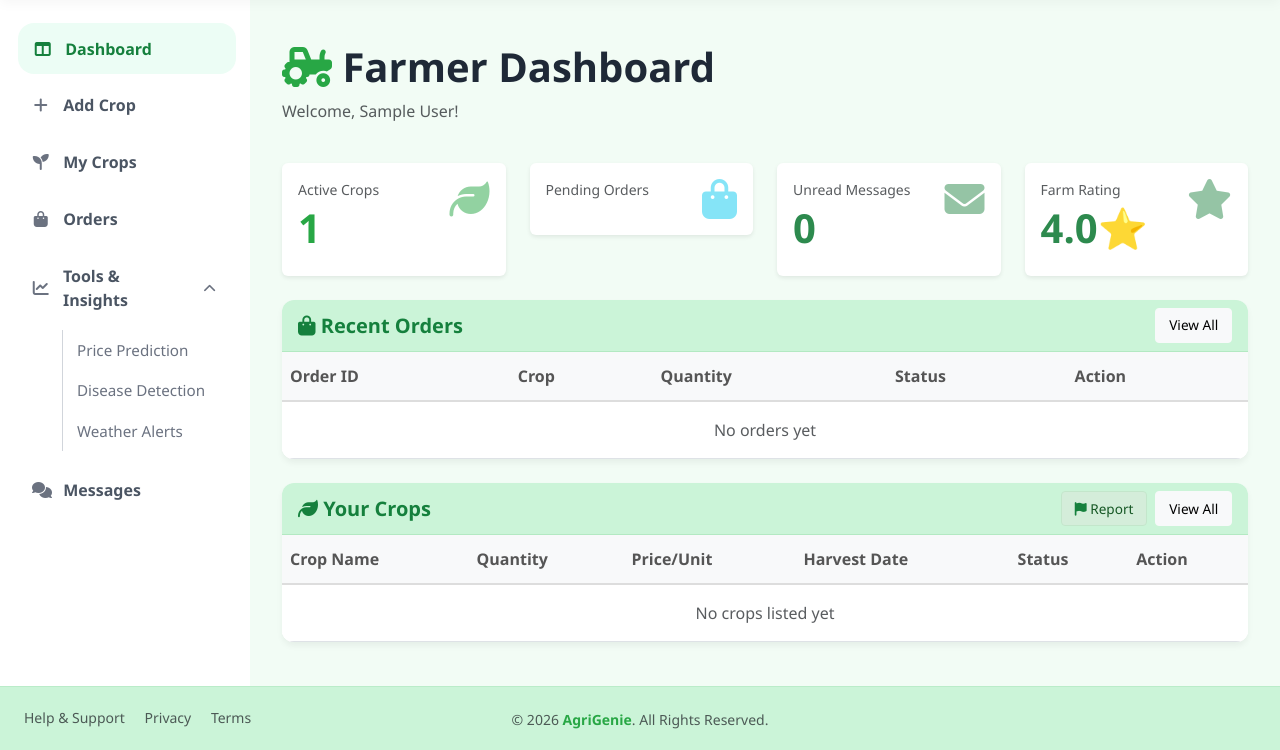
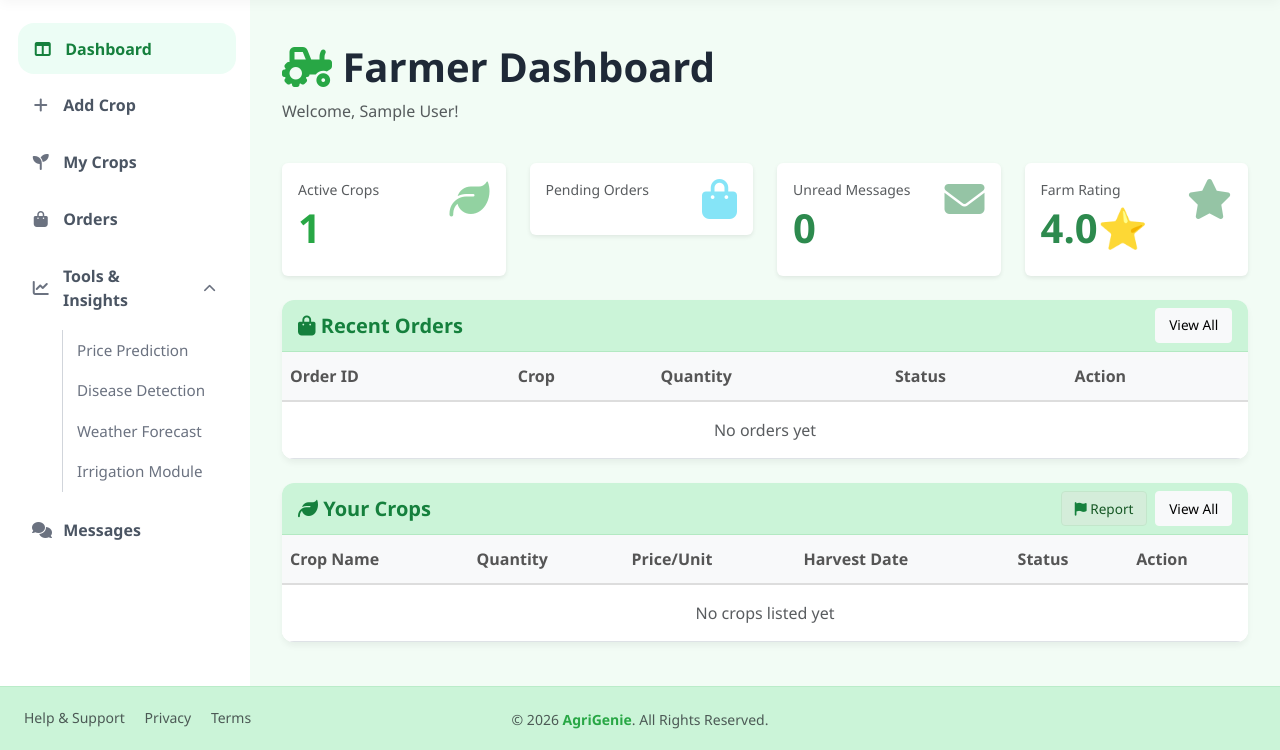
Before and after one commit to TheWorthless11/AgriGenie, a Django app: page /dashboard/ in a window 1280 px wide, after a click on "Tools & Insights". Shown: the part 71-821 px from the top of the page. Run offline with Django 5.2, Linux system fonts and the light colour scheme; a user stored in the database is signed in; tables that the repository leaves empty hold one stand-in row (values such as "Sample post"); grey boxes marked "Sample" are stand-in pictures.

Commit message:
feat(routing): wire irrigation endpoints and dashboard navigation links

```diff
--- a/templates/base.html
+++ b/templates/base.html
@@ -93,14 +93,15 @@
                         <a class="sidebar-link {% if current_url == 'farmer_orders' or current_url == 'order_detail' %}active{% endif %}" href="{% url 'farmer_orders' %}">
                             <i class="fas fa-bag-shopping"></i><span>Orders</span>
                         </a>
-                        <button class="sidebar-link sidebar-link-toggle {% if current_url == 'crop_price_prediction' or current_url == 'disease_detection' or current_url == 'disease_result' or current_url == 'disease_history' or current_url == 'weather_alerts' or current_url == 'farmer_ratings' %}active{% endif %}" type="button" data-bs-toggle="collapse" data-bs-target="#toolsSidebarMenu" aria-expanded="{% if current_url == 'crop_price_prediction' or current_url == 'disease_detection' or current_url == 'disease_result' or current_url == 'disease_history' or current_url == 'weather_alerts' or current_url == 'farmer_ratings' %}true{% else %}false{% endif %}" aria-controls="toolsSidebarMenu">
+                        <button class="sidebar-link sidebar-link-toggle {% if current_url == 'crop_price_prediction' or current_url == 'disease_detection' or current_url == 'disease_result' or current_url == 'disease_history' or current_url == 'weather_alerts' or current_url == 'irrigation_module' or current_url == 'farmer_ratings' %}active{% endif %}" type="button" data-bs-toggle="collapse" data-bs-target="#toolsSidebarMenu" aria-expanded="{% if current_url == 'crop_price_prediction' or current_url == 'disease_detection' or current_url == 'disease_result' or current_url == 'disease_history' or current_url == 'weather_alerts' or current_url == 'irrigation_module' or current_url == 'farmer_ratings' %}true{% else %}false{% endif %}" aria-controls="toolsSidebarMenu">
                             <span class="sidebar-link-main"><i class="fas fa-chart-line"></i><span>Tools &amp; Insights</span></span>
                             <i class="fas fa-chevron-down sidebar-link-caret"></i>
                         </button>
-                        <div class="collapse sidebar-submenu {% if current_url == 'crop_price_prediction' or current_url == 'disease_detection' or current_url == 'disease_result' or current_url == 'disease_history' or current_url == 'weather_alerts' or current_url == 'farmer_ratings' %}show{% endif %}" id="toolsSidebarMenu">
+                        <div class="collapse sidebar-submenu {% if current_url == 'crop_price_prediction' or current_url == 'disease_detection' or current_url == 'disease_result' or current_url == 'disease_history' or current_url == 'weather_alerts' or current_url == 'irrigation_module' or current_url == 'farmer_ratings' %}show{% endif %}" id="toolsSidebarMenu">
                             <a class="sidebar-sublink {% if current_url == 'crop_price_prediction' %}active{% endif %}" href="{% url 'crop_price_prediction' %}">Price Prediction</a>
                             <a class="sidebar-sublink {% if current_url == 'disease_detection' or current_url == 'disease_result' or current_url == 'disease_history' %}active{% endif %}" href="{% url 'disease_detection' %}">Disease Detection</a>
-                            <a class="sidebar-sublink {% if current_url == 'weather_alerts' %}active{% endif %}" href="{% url 'weather_alerts' %}">Weather Alerts</a>
+                            <a class="sidebar-sublink {% if current_url == 'weather_alerts' %}active{% endif %}" href="{% url 'weather_alerts' %}">Weather Forecast</a>
+                            <a class="sidebar-sublink {% if current_url == 'irrigation_module' %}active{% endif %}" href="{% url 'irrigation_module' %}">Irrigation Module</a>
                         </div>
                         <a class="sidebar-link {% if current_url == 'chat_list' or current_url == 'messages' or current_url == 'send_message' %}active{% endif %}" href="{% url 'chat_list' %}" id="messages-nav-link">
                             <i class="fas fa-comments"></i><span>Messages</span>
@@ -132,6 +133,9 @@
                         </a>
                         <a class="sidebar-link {% if current_url == 'master_crops_list' or current_url == 'add_master_crop' or current_url == 'edit_master_crop' or current_url == 'delete_master_crop' %}active{% endif %}" href="{% url 'master_crops_list' %}">
                             <i class="fas fa-wheat-awn"></i><span>Master Crops</span>
+                        </a>
+                        <a class="sidebar-link {% if current_url == 'irrigation_crops_admin' or current_url == 'add_irrigation_crop_admin' or current_url == 'edit_irrigation_crop_admin' or current_url == 'delete_irrigation_crop_admin' %}active{% endif %}" href="{% url 'irrigation_crops_admin' %}">
+                            <i class="fas fa-droplet"></i><span>Irrigation</span>
                         </a>
                         <a class="sidebar-link {% if current_url == 'crop_management' or current_url == 'admin_crop_detail' %}active{% endif %}" href="{% url 'crop_management' %}">
                             <i class="fas fa-list-check"></i><span>Crop Listings</span>
--- a/urls.py
+++ b/urls.py
@@ -63,6 +63,13 @@ urlpatterns = [
     path('farmer/crop-price-prediction/', farmer_views.crop_price_prediction, name='crop_price_prediction'),
     path('farmer/api/price-predict/', farmer_views.price_predict_api, name='price_predict_api'),
     path('farmer/api/price-history/', farmer_views.price_history_api, name='price_history_api'),
+    path('farmer/irrigation-module/', farmer_views.irrigation_module, name='irrigation_module'),
+    path('api/crops/', farmer_views.irrigation_crops_api, name='irrigation_crops_api'),
+    path('api/irrigation/plan/', farmer_views.irrigation_plan_api, name='irrigation_plan_api'),
+    path('api/irrigation/log/', farmer_views.irrigation_log_api, name='irrigation_log_api'),
+    path('api/irrigation/history/', farmer_views.irrigation_history_api, name='irrigation_history_api'),
+    path('api/irrigation/schedule/', farmer_views.irrigation_schedule_api, name='irrigation_schedule_api'),
+    path('api/weather/', farmer_views.weather_forecast_api, name='weather_forecast_api'),
     path('farmer/weather-alerts/', farmer_views.weather_alerts, name='weather_alerts'),
     path('farmer/messages/', farmer_views.messages_view, name='messages'),
     path('farmer/send-message/<int:recipient_id>/', farmer_views.send_message, name='send_message'),
@@ -108,6 +115,11 @@ urlpatterns = [
     path('admin-panel/reports/', admin_views.system_reports, name='admin_reports'),
     path('admin-panel/ai-monitoring/', admin_views.ai_monitoring, name='ai_monitoring'),
     path('admin-panel/activity-logs/', admin_views.activity_logs, name='activity_logs'),
+    path('admin-panel/irrigation/', admin_views.irrigation_crops_admin, name='irrigation_crops_admin'),
+    path('admin-panel/irrigation/add/', admin_views.add_irrigation_crop_admin, name='add_irrigation_crop_admin'),
+    path('admin-panel/irrigation/<int:crop_id>/edit/', admin_views.edit_irrigation_crop_admin, name='edit_irrigation_crop_admin'),
+    path('admin-panel/irrigation/<int:crop_id>/delete/', admin_views.delete_irrigation_crop_admin, name='delete_irrigation_crop_admin'),
+    path('admin-panel/irrigation/<int:crop_id>/toggle/', admin_views.toggle_irrigation_crop_status_admin, name='toggle_irrigation_crop_status_admin'),
 
     # Master Crop Management (Admin)
     path('admin-panel/users/', admin_views.user_management, name='user_management'),
```
Also changed, not shown: AgriGenie/urls.py (+11 -0 lines).
